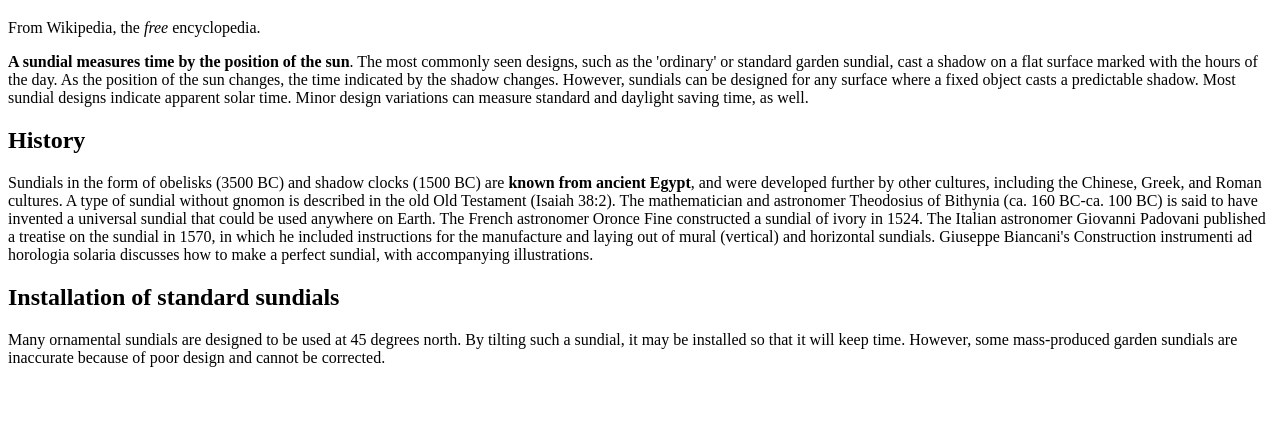
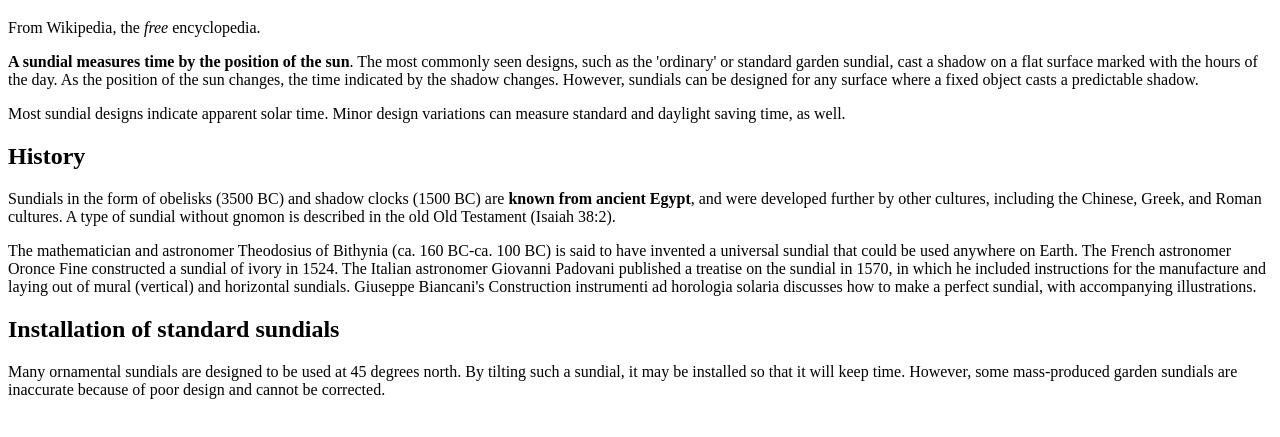
Before and after one commit to 9-5-pursuit/lab-intro-to-html, a website: page sundial.html in a window 1280 px wide. Shown: the part 61-498 px from the top of the page. Drawn offline with Linux system fonts and the light colour scheme.

Commit message:
Update sundial.html

```diff
--- a/sundial.html
+++ b/sundial.html
@@ -3,19 +3,21 @@
     <head><h1>Sundial </h1></head>
 </html>
 <body>
-<p>From Wikipedia, the <i>free</i> encyclopedia.</p>
+<p>From Wikipedia, the <em>free</em> encyclopedia.</p>
 <p> <strong>A sundial measures time by the
 position of the sun</strong>. The most commonly seen designs, such as the 'ordinary' or
 standard garden sundial, cast a shadow on a flat surface marked with the hours
 of the day. As the position of the sun changes, the time indicated by the shadow
 changes. However, sundials can be designed for any surface where a fixed object
-casts a predictable shadow. Most sundial designs indicate apparent solar time.
+casts a predictable shadow.</p>
+<p>Most sundial designs indicate apparent solar time.
 Minor design variations can measure standard and daylight saving time, as well.</p>
 <h2>History</h2>
 <p>Sundials in the form of obelisks (3500 BC) and shadow clocks (1500 BC)
 are <strong>known from ancient Egypt</strong>, and were developed further by other cultures,
 including the Chinese, Greek, and Roman cultures. A type of sundial without
-gnomon is described in the old Old Testament (Isaiah 38:2). The mathematician
+gnomon is described in the old Old Testament (Isaiah 38:2).</p>
+<p>The mathematician
 and astronomer Theodosius of Bithynia (ca. 160 BC-ca. 100 BC) is said to have
 invented a universal sundial that could be used anywhere on Earth. The French
 astronomer Oronce Fine constructed a sundial of ivory in 1524. The Italian
@@ -23,7 +25,7 @@ astronomer Giovanni Padovani published a treatise on the sundial in 1570, in
 which he included instructions for the manufacture and laying out of mural
 (vertical) and horizontal sundials. Giuseppe Biancani's Construction instrumenti
 ad horologia solaria discusses how to make a perfect sundial, with accompanying
-illustrations.<p>
+illustrations.</p>
 <h2>Installation of standard sundials</h2>
 <p>Many ornamental sundials are
 designed to be used at 45 degrees north. By tilting such a sundial, it may be
```
